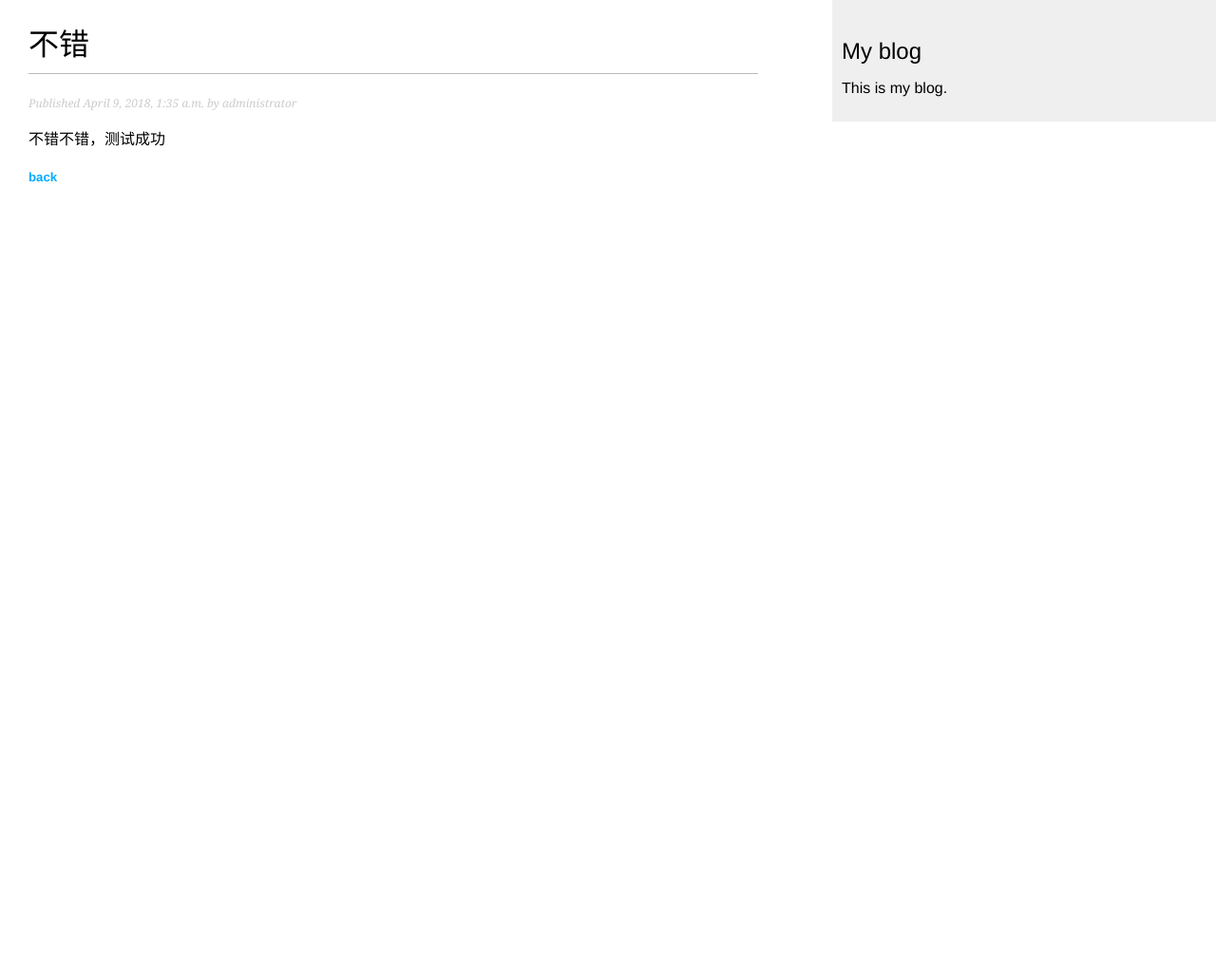
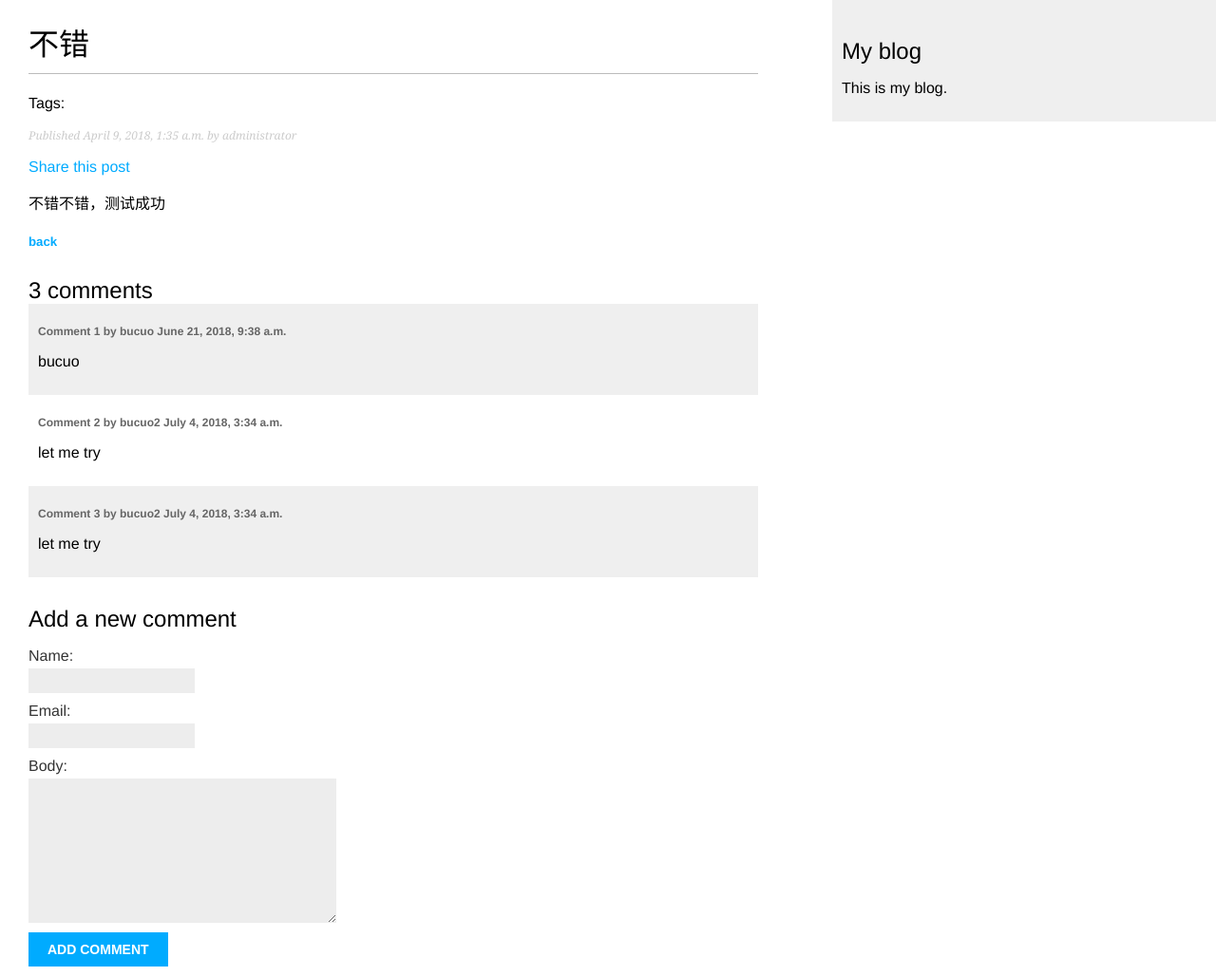
Before and after one commit to jamoeba/django, a Django app: a page that uses mysite/blog/templates/blog/post/detail.html in a window 1280 px wide. Shown: the whole page at 95% size. Before the commit the page ends 192 px from the top, so only its background shows below. Run offline with Django 3.2, Linux system fonts and the light colour scheme; data comes from the database, SQL or seed files in the repository; both versions use the stored data as it was after the commit; parts of the project's set-up code (start-up, migrations or seed data) failed here and were passed over.

Commit message:
add targit

```diff
--- /dev/null
+++ b/mysite/blog/forms.py
@@ -0,0 +1,13 @@
+from django import forms
+from .models import Comment
+
+class EmailPostForm(forms.Form):
+    name = forms.CharField(max_length=25)
+    email = forms.EmailField()
+    to = forms.EmailField()
+    comments = forms.CharField(required=False, widget=forms.Textarea)
+
+class CommentForm(forms.ModelForm):
+    class Meta:
+        model = Comment
+        fields = ('name', 'email', 'body')
--- a/mysite/blog/models.py
+++ b/mysite/blog/models.py
@@ -4,6 +4,7 @@
 from django.utils import timezone
 from django.contrib.auth.models import User
 from django.core.urlresolvers import reverse
+from taggit.managers import TaggableManager
 
 class PublishedManager(models.Manager):
     def get_queryset(self):
@@ -31,6 +32,7 @@
 
     objects = models.Manager()
     published = PublishedManager()
+    tags = TaggableManager()
 
     def get_absolute_url(self):
         return reverse('blog:post_detail',
@@ -41,3 +43,18 @@
 
     def get_back(self):
         return reverse('blog:post_list')
+
+class Comment(models.Model):
+    post = models.ForeignKey(Post, related_name='comments')
+    name = models.CharField(max_length=80)
+    email = models.EmailField()
+    body = models.TextField()
+    created = models.DateTimeField(auto_now_add=True)
+    updated = models.DateTimeField(auto_now=True)
+    active = models.BooleanField(default=True)
+
+    class Meta:
+        ordering = ('created',)
+
+    def __str__(self):
+        return 'Comment by {} on {}'.format(self.name, self.post)
--- a/mysite/blog/templates/blog/post/detail.html
+++ b/mysite/blog/templates/blog/post/detail.html
@@ -4,9 +4,39 @@
 
 {% block content %}
   <h1>{{ post.title }}</h1>
+  <p class="tags">Tags: {{ post.tags.all|join:", " }}</p>
   <p class="date">
     Published {{ post.publish }} by {{ post.author }}
   </p>
+  <p>
+    <a href="{% url "blog:post_share" post.id %}">Share this post</a>
+  </p>
   {{ post.body|linebreaks }}
   <h5><a href="{{ post.get_back }}">back</a></h5>
+  {% with comments.count as total_comments %}
+    <h2>
+      {{ total_comments }} comment{{ total_comments|pluralize }}
+    </h2>
+  {% endwith %}
+  {% for comment in comments %}
+    <div class="comment">
+      <p class="info">
+        Comment {{ forloop.counter }} by {{ comment.name }}
+        {{ comment.created }}
+      </p>
+      {{ comment.body|linebreaks }}
+    </div>
+    {% empty %}
+    <p>There are no comment yet.</p>
+  {% endfor %}
+  {% if new_comment %}
+    <h2>Your comment has been added.</h2>
+    {% else %}
+      <h2>Add a new comment</h2>
+      <form action="." method="post">
+        {{ comment_form.as_p }}
+        {% csrf_token %}
+        <p><input type="submit" value="Add comment"></p>
+      </form>
+  {% endif %}
 {% endblock %}
--- a/mysite/blog/urls.py
+++ b/mysite/blog/urls.py
@@ -8,4 +8,7 @@
     url(r'^(?P<year>\d{4})/(?P<month>\d{2})/(?P<day>\d{2})/(?P<post>[-\w]+)/$',
         views.post_detail,
         name='post_detail'),
+    url(r'^(?P<post_id>\d+)/share/$',
+        views.post_share,
+        name='post_share'),
 ]
--- a/mysite/blog/views.py
+++ b/mysite/blog/views.py
@@ -1,9 +1,12 @@
-from django.shortcuts import render, get_object_or_404
-from django.core.paginator import Paginator, EmptyPage, PageNotAnInteger
+from django.core.mail import send_mail
+from django.core.paginator import EmptyPage, PageNotAnInteger, Paginator
+from django.shortcuts import get_object_or_404, render
 from django.views.generic import ListView
 
 # Create your views here.
+from .forms import EmailPostForm, CommentForm
 from .models import Post
+
 
 class PostListView(ListView):
     queryset = Post.published.all()
@@ -34,4 +37,55 @@
                                    publish__year  = year,
                                    publish__month = month,
                                    publish__day   = day)
-    return render(request,'blog/post/detail.html',{'post':post})
+
+    # List of active comments for this post
+    comments = post.comments.filter(active=True)
+    new_comment = None
+
+    if request.method == 'POST':
+        # A comment was posted
+        comment_form = CommentForm(data=request.POST)
+        if comment_form.is_valid():
+            # Create Comment object but don't save to database yet
+            new_comment = comment_form.save(commit=False)
+            # Addign the current post to the comment
+            new_comment.post = post
+            # Save the comment to the database
+            new_comment.save()
+    else:
+        comment_form = CommentForm()
+    return render(request,
+                    'blog/post/detail.html',
+                    {'post':post,
+                    'comments': comments,
+                    'new_comment': new_comment,
+                    'comment_form': comment_form})
+
+def post_share(request, post_id):
+    # retrieve post bt id
+    post = get_object_or_404(Post, id=post_id, status='published')
+    sent = False
+    cd = None
+    if request.method == 'POST':
+        # Form was submitted
+        form = EmailPostForm(request.POST)
+        if form.is_valid():
+            # Form fields passed validation
+            cd = form.cleaned_data
+            # ... send email
+            post_url = request.build_absolute_uri(post.get_absolute_url())
+            subject = '{} ({}) recommends you reading "{}"'.format(
+                            cd['name'], cd['email'], post.title)
+
+            message = 'Read "{}" at {}\n\n{}\'s comments: {}'.format(
+                            post.title, post_url, cd['name'], cd['comments'])
+
+            send_mail(subject, message, 'jamoeba@163.com', [cd['to']])
+            sent = True
+    else:
+        form = EmailPostForm()
+    return render(request,  'blog/post/share.html',
+                           {'post': post,
+                            'form': form,
+                            'sent': sent,
+                            'cd': cd})
--- a/mysite/mysite/settings.py
+++ b/mysite/mysite/settings.py
@@ -38,6 +38,7 @@
     'django.contrib.messages',
     'django.contrib.staticfiles',
     'blog',
+    'taggit',
 ]
 
 MIDDLEWARE = [
```
Also changed, not shown: 142857.txt (added, +7 -0 lines), mysite/blog/admin.py (+8 -1 lines), mysite/blog/templates/blog/post/share.html (added, +19 -0 lines), mysite/blog/migrations/0002_comment.py (added), mysite/blog/migrations/0003_post_tags.py (added), mysite/db.sqlite3.
